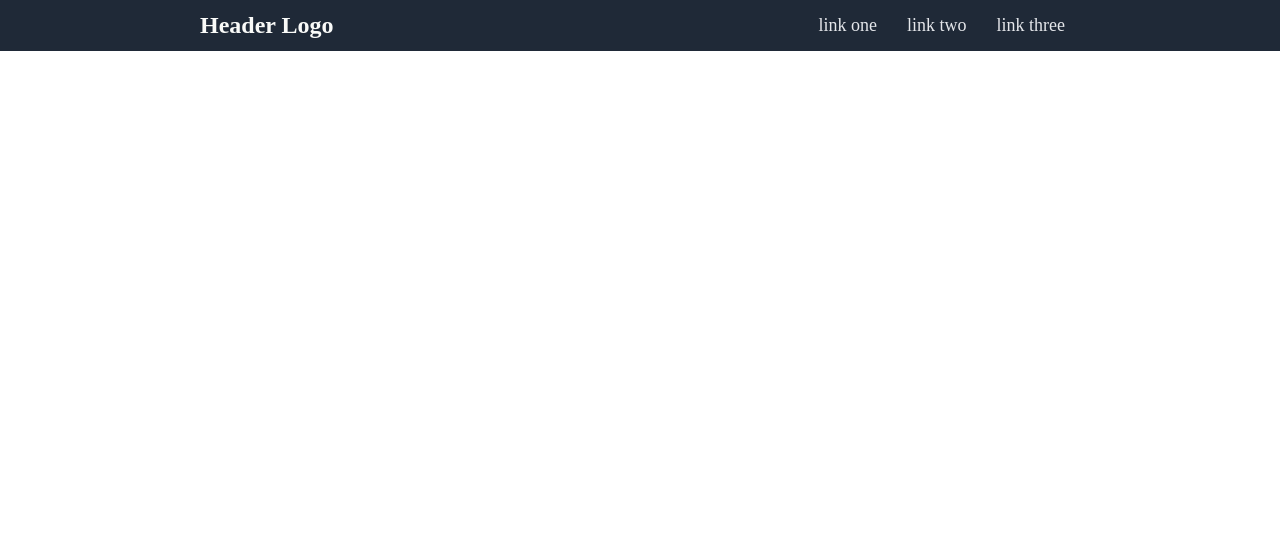
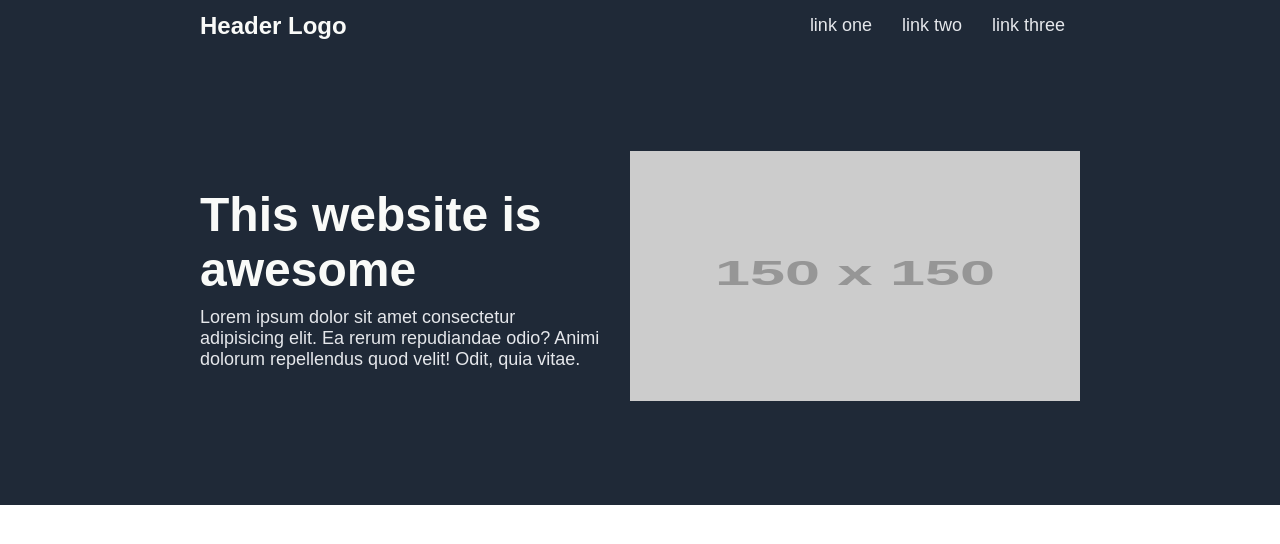
Before and after one commit to Chetonix/an-odin-project, a plain HTML site: page index.html in a window 1280 px wide. Drawn offline with Linux system fonts and the light colour scheme; placeholder pictures from the web are drawn by us.

Commit message:
add main section of the page w/o the signup button

```diff
--- a/index.html
+++ b/index.html
@@ -20,5 +20,20 @@
         </nav>
       </div>
     </header>
+    <section class="main">
+      <div class="container grid grid-2">
+        <div class="main-text">
+          <h1>This website is awesome</h1>
+          <p class="sub-text">
+            Lorem ipsum dolor sit amet consectetur adipisicing elit. Ea rerum
+            repudiandae odio? Animi dolorum repellendus quod velit! Odit, quia
+            vitae.
+          </p>
+        </div>
+        <div class="main-image">
+          <img src="https://via.placeholder.com/150" alt="" />
+        </div>
+      </div>
+    </section>
   </body>
 </html>
--- a/styles.css
+++ b/styles.css
@@ -7,6 +7,7 @@
   font-size: 1rem;
   margin: 0;
   padding: 0;
+  font-family: Arial, Helvetica, sans-serif;
 }
 .container {
   max-width: 1100px;
@@ -51,3 +52,37 @@ header .logo {
 
 .navbar h1 {
 }
+/* Main */
+.main {
+  background-color: var(--dark-color);
+  padding-top: 100px;
+  padding-bottom: 100px;
+}
+
+.main h1 {
+  font-size: 48px;
+  font-weight: 900;
+  color: #f9faf8;
+}
+
+.sub-text {
+  font-size: 18px;
+  color: #e5e7eb;
+}
+
+.main .grid-2 {
+  display: grid;
+  grid-template-columns: 1fr 1fr;
+  gap: 30px;
+  justify-content: center;
+  align-items: center;
+  height: 100%;
+}
+
+.main-image img {
+  width: 450px;
+  height: 250px;
+}
+.main .sub-text {
+  padding-top: 10px;
+}
```
